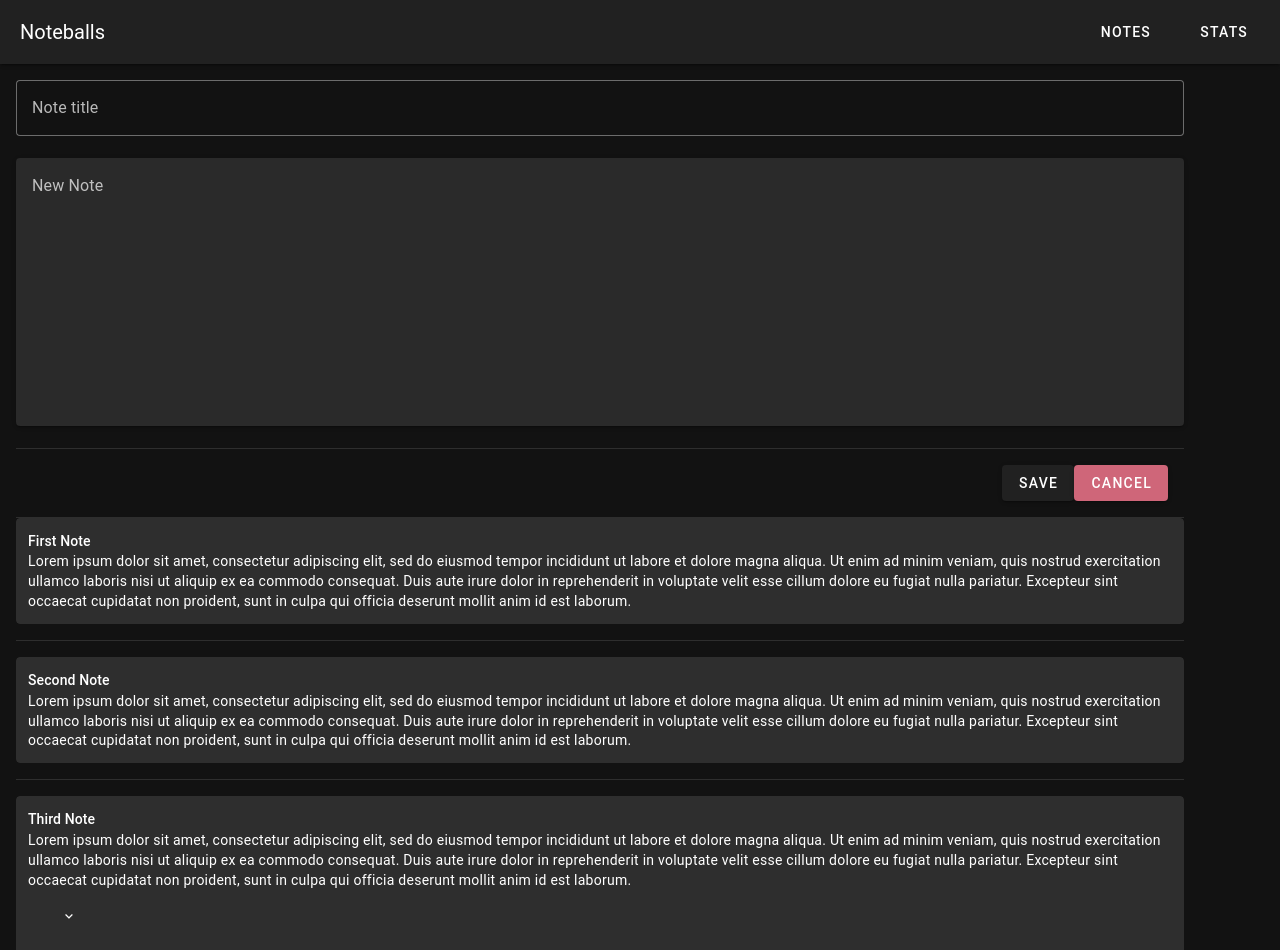
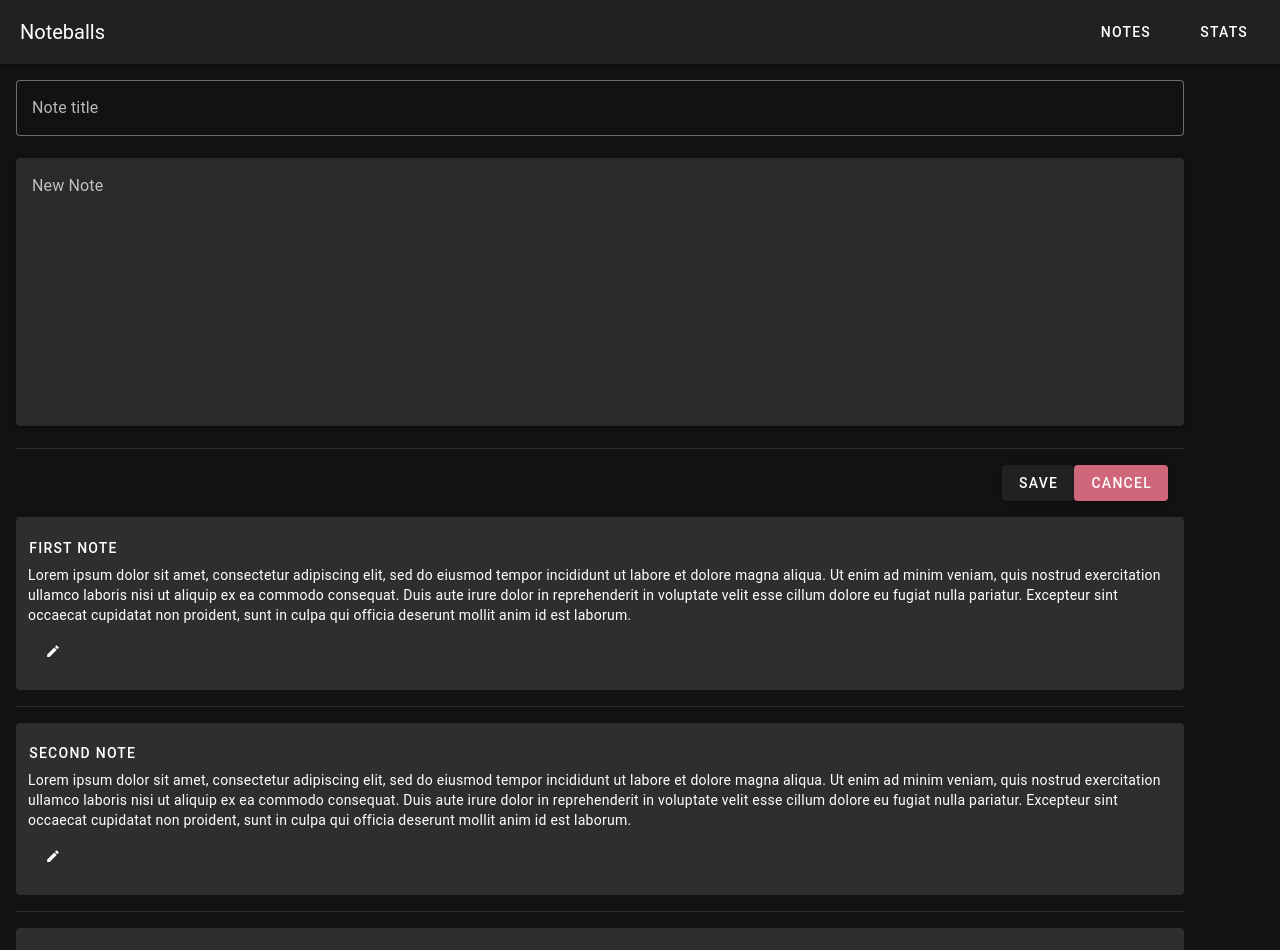
Before and after one commit to brainwave/learn, a Vue app in the folder vue3/noteballs/: page /notes in a window 1280 px wide. Shown: the top 950 px of the page. Built offline with nearby package versions, Linux system fonts and the light colour scheme.

Commit message:
Intermediate commit

```diff
--- a/vue3/noteballs/src/components/notes/Note.vue
+++ b/vue3/noteballs/src/components/notes/Note.vue
@@ -2,41 +2,46 @@
 
 import {NoteEntry} from "@/const/notes";
 import {computed, ref} from "vue";
+import NoteActions from "@/components/notes/NoteActions.vue";
 
 const props = defineProps<{
   noteEntry: NoteEntry
 }>()
 
-const charLimit = 445;
+const charLimit = 537;
 const isNoteTooBig = computed(() => {
   return props.noteEntry.content.length > charLimit
 })
 
 const shortContent = computed(() => {
-  return props.noteEntry.content.slice(0, charLimit)
+  return props.noteEntry.content.slice(0, charLimit - 6) + "..."
 })
 
 const expanded = ref(false)
 </script>
 
 <template>
-  <v-card hover variant="tonal" @click="expanded=!expanded">
+  <v-card :ripple="false" variant="tonal">
     <v-container fluid>
       <v-row dense>
-        <v-card-title class="text-subtitle-2">{{ props.noteEntry.title }}</v-card-title>
+        <v-card-title class="text-subtitle-2" @click="expanded=!expanded">
+          <v-btn class="noteAction" variant="text">
+            {{ props.noteEntry.title }}
+          </v-btn>
+        </v-card-title>
         <v-card-text class="noteText">
           {{ isNoteTooBig && !expanded ? shortContent : props.noteEntry.content }}
-        </v-card-text>
-        <v-card-actions v-if="isNoteTooBig">
-          <v-btn class="ms-2" size="small" @click.stop="expanded=!expanded">
+          <v-btn v-if=isNoteTooBig class="noteAction" variant="plain" @click.stop="expanded=!expanded">
             <v-icon v-if="!expanded" icon="mdi-chevron-down"></v-icon>
             <v-icon v-if="expanded" icon="mdi-chevron-up"></v-icon>
           </v-btn>
+        </v-card-text>
+        <v-card-actions class="noteActions">
+          <NoteActions :expanded="expanded" @expandButtonClicked="expanded=!expanded"/>
         </v-card-actions>
       </v-row>
     </v-container>
   </v-card>
-
   <v-divider></v-divider>
 
 </template>
@@ -49,4 +54,12 @@ const expanded = ref(false)
 .text-subtitle-2 {
   padding: 0;
 }
+
+.noteAction {
+  padding: 0;
+}
+
+.noteActions {
+  padding: 0;
+}
 </style>
--- /dev/null
+++ b/vue3/noteballs/src/components/notes/NoteActions.vue
@@ -0,0 +1,15 @@
+<script lang="ts" setup>
+defineProps<{ expanded: boolean }>()
+</script>
+
+<template>
+  <v-btn class="noteAction" size="small" @click.stop="$emit('expandButtonClicked')">
+    <v-icon icon="mdi-pencil"></v-icon>
+  </v-btn>
+</template>
+
+<style scoped>
+.noteAction {
+  padding: 0;
+}
+</style>
```
